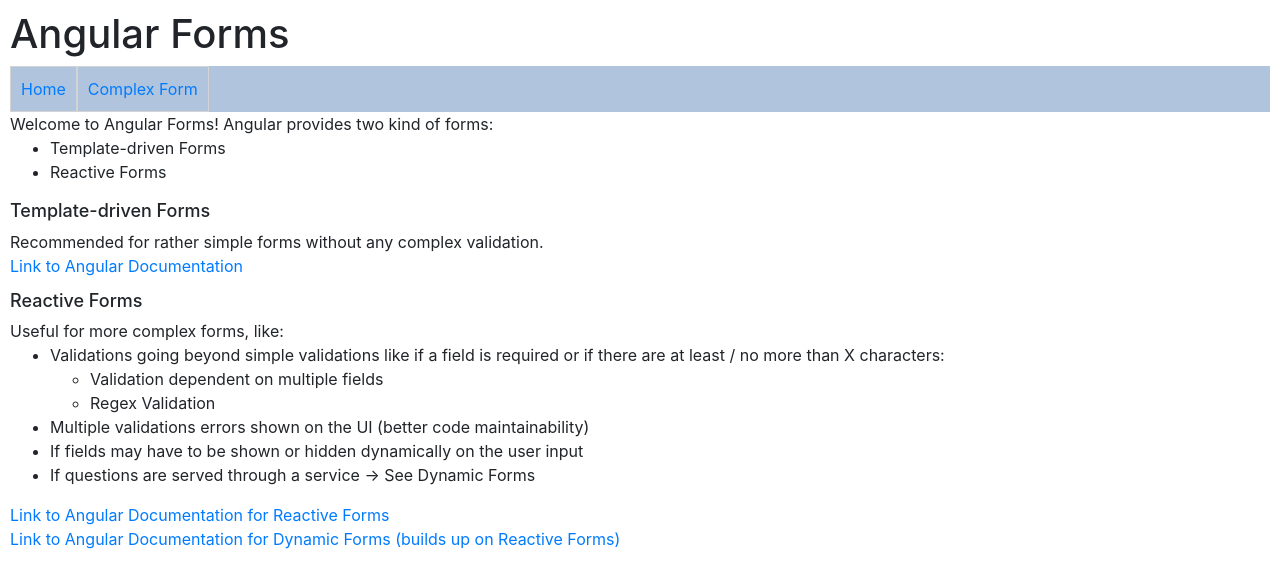
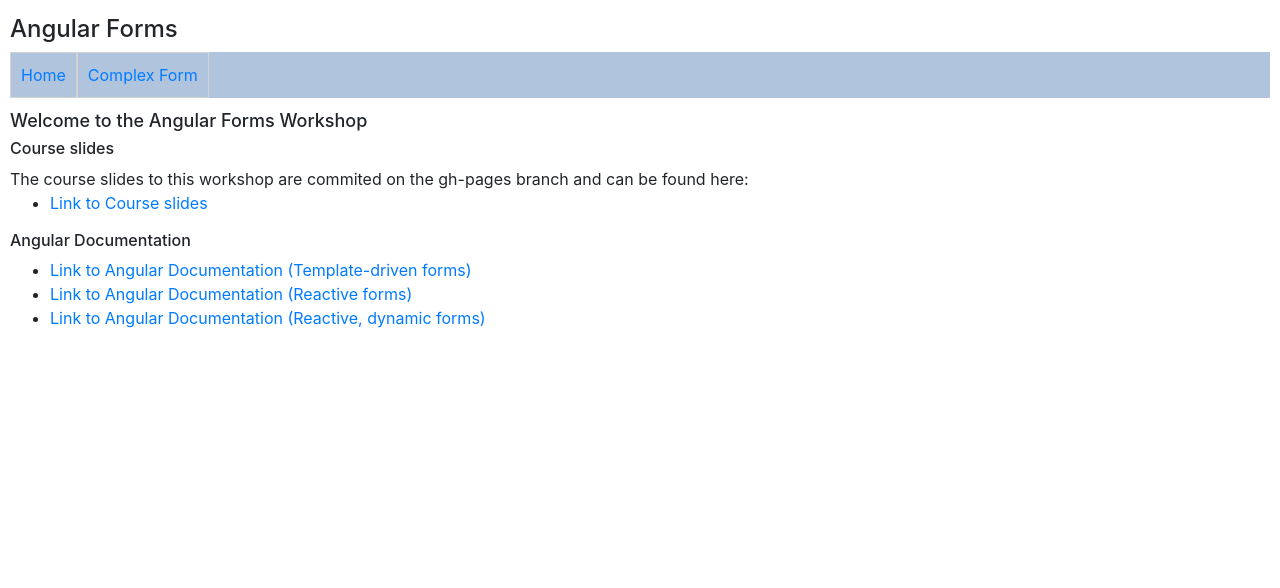
Before and after one commit to gubelli/angular-forms, an Angular app: page / in a window 1280 px wide. Shown: the top 588 px of the page. Built offline with nearby package versions, Linux system fonts and the light colour scheme.

Commit message:
cleanup intro site

```diff
--- a/src/app/app-styles.scss
+++ b/src/app/app-styles.scss
@@ -1,6 +1,21 @@
+h1 {
+  font-size: 24px;
+  margin-top: 15px;
+}
+
 h2 {
   font-size: 18px;
   margin-top: 12px;
+}
+
+h3 {
+  font-size: 16px;
+  margin-top: 8px;
+}
+
+h4 {
+  font-size: 13px;
+  margin-top: 5px;
 }
 
 .navigation {
--- a/src/app/app.component.html
+++ b/src/app/app.component.html
@@ -5,5 +5,4 @@
     <a [routerLink]="['/complex-form']">Complex Form</a>
   </div>
   <router-outlet></router-outlet>
-
 </div>
--- a/src/app/dashboard/dashboard.component.html
+++ b/src/app/dashboard/dashboard.component.html
@@ -1,38 +1,14 @@
-Welcome to Angular Forms!
+<h2>Welcome to the Angular Forms Workshop</h2>
 
-Angular provides two kind of forms:
+<h3>Course slides</h3>
+The course slides to this workshop are commited on the gh-pages branch and can be found here:
 <ul>
-  <li>Template-driven Forms</li>
-  <li>Reactive Forms</li>
+  <li><a href="https://mleimer.github.io/angular-forms/" target="_blank">Link to Course slides</a></li>
 </ul>
 
-<h2>Template-driven Forms</h2>
-Recommended for rather simple forms without any complex validation.
-<div>
-  <a href="https://angular.io/guide/forms" target="_blank">Link to Angular Documentation</a>
-</div>
-<h2>Reactive Forms</h2>
-Useful for more complex forms, like:
+<h3>Angular Documentation</h3>
 <ul>
-  <li>Validations going beyond simple validations like if a field is required or if there are at least / no more than X
-    characters:
-    <ul>
-      <li>
-        Validation dependent on multiple fields
-      </li>
-      <li>
-        Regex Validation
-      </li>
-    </ul>
-  </li>
-  <li>Multiple validations errors shown on the UI (better code maintainability)</li>
-  <li>If fields may have to be shown or hidden dynamically on the user input</li>
-  <li>If questions are served through a service -> See Dynamic Forms</li>
+  <li><a href="https://angular.io/guide/forms" target="_blank">Link to Angular Documentation (Template-driven forms)</a></li>
+  <li><a href="https://angular.io/guide/reactive-forms" target="_blank">Link to Angular Documentation (Reactive forms)</a></li>
+  <li><a href="https://angular.io/guide/dynamic-form" target="_blank">Link to Angular Documentation (Reactive, dynamic forms)</a></li>
 </ul>
-<div>
-  <a href="https://angular.io/guide/reactive-forms" target="_blank">Link to Angular Documentation for Reactive Forms</a>
-</div>
-<div>
-  <a href="https://angular.io/guide/dynamic-form" target="_blank">Link to Angular Documentation for Dynamic Forms
-    (builds up on Reactive Forms)</a>
-</div>
```
Lines whose indentation alone changed are shown as unchanged.
